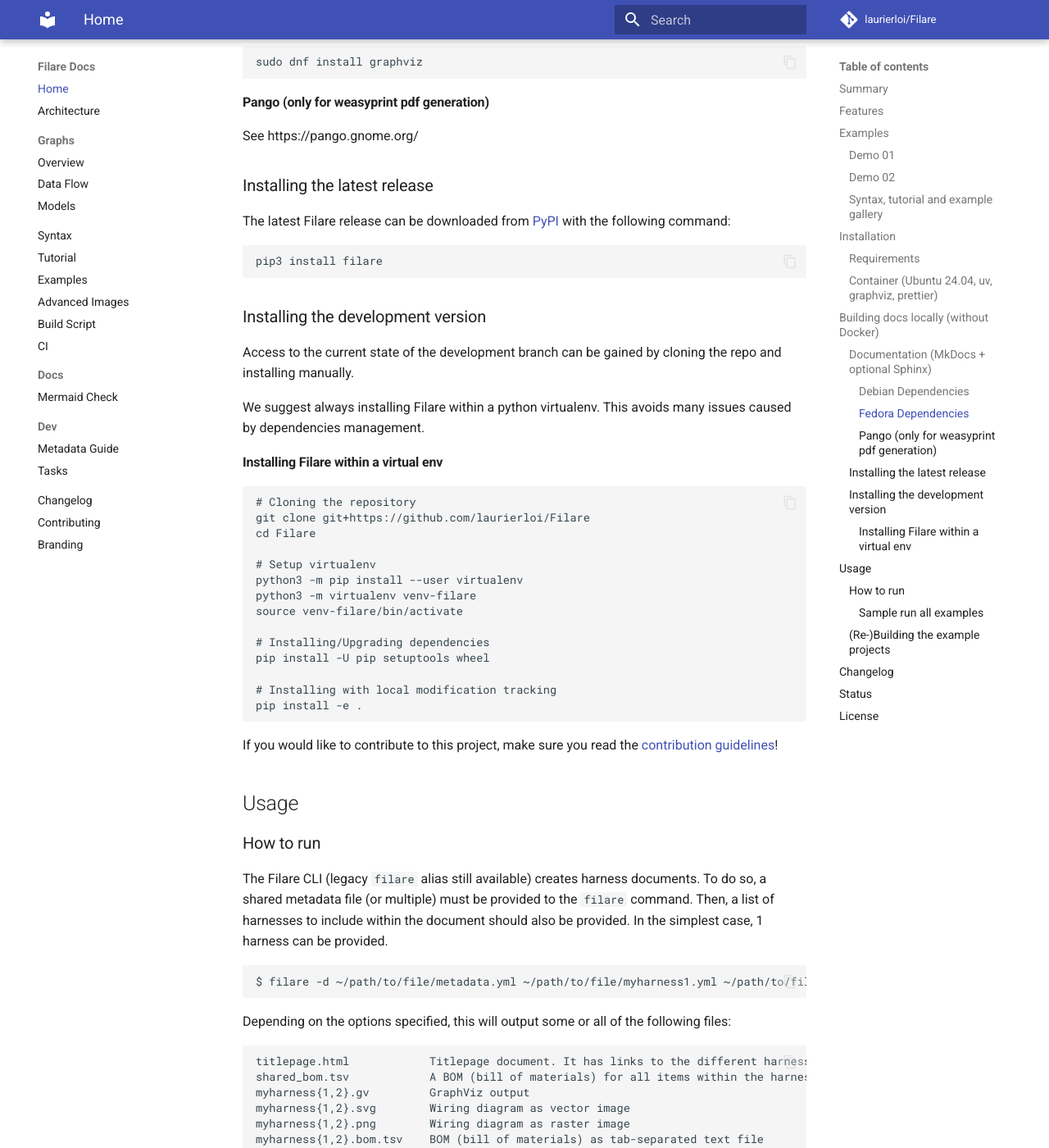
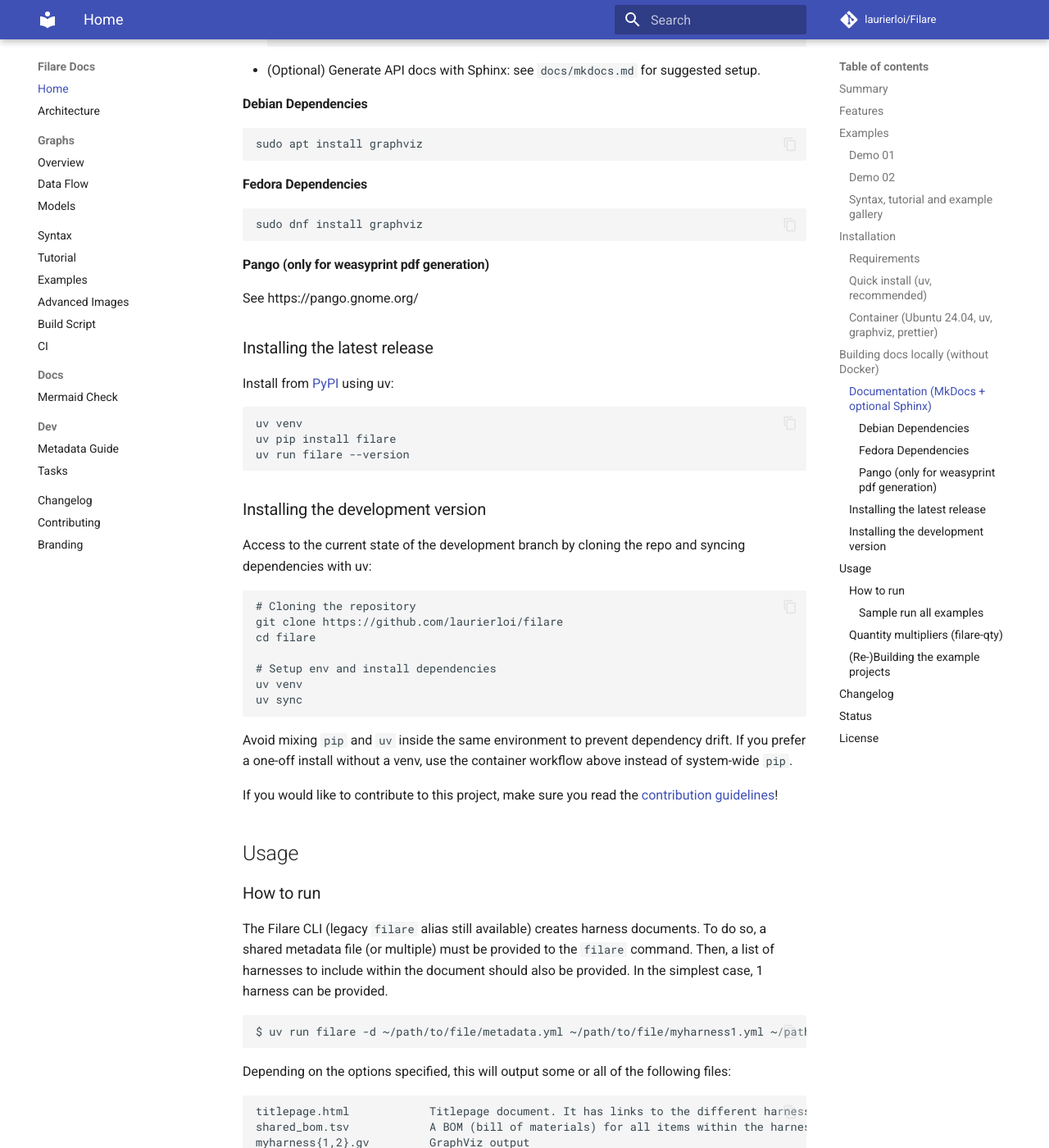
Before and after one commit to laurierloi/filare, an MkDocs documentation site: the page built from docs/README.md, in a window 1280 px wide and 1400 px high, scrolled down 4642 px. Shown: the whole window at 82% size. Built offline with MkDocs 1.6.1 and Material for MkDocs 9.7.7, drawn with Linux system fonts in a browser that asks for light colours; comment, search, counter and statistics services are not loaded; some of the changed text lies outside the part shown.

Commit message:
docs: document uv workflow and filare-qty

````diff
--- a/docs/README.md
+++ b/docs/README.md
@@ -82,7 +82,7 @@
 
 Read the [syntax description](syntax.md) to learn about Filare's features and how to use them.
 
-See the [tutorial page](tutorial/readme.md) for sample code, as well as the [example gallery](examples/readme.md) to see more of what Filare can do.
+See the [tutorial page](https://github.com/laurierloi/filare/blob/main/tutorial/readme.md) for sample code, as well as the [example gallery](https://github.com/laurierloi/filare/blob/main/examples/readme.md) to see more of what Filare can do.
 
 ## Installation
 
@@ -93,6 +93,16 @@
 Filare requires GraphViz to be installed in order to work. See the [GraphViz download page](https://graphviz.org/download/) for OS-specific instructions.
 
 _Note_: Ubuntu 18.04 LTS users in particular may need to separately install Python 3.7 or above, as that comes with Python 3.6 as the included system Python install. The option to generate pdf is not supported for python 3.7, so it might not be possible to use with this version of Ubuntu. If you are forced to use Ubuntu 18.04 for some reason, fill up an issue/MR and I can provide a Docker image to perform the generation.
+
+### Quick install (uv, recommended)
+
+Filare uses the [uv](https://docs.astral.sh/uv/) workflow for dependency management and command execution.
+
+```
+uv venv
+uv sync
+uv run filare --help
+```
 
 ### Container (Ubuntu 24.04, uv, graphviz, prettier)
 
@@ -122,7 +132,7 @@
   ```
 - Build and serve docs (port 9000):
   ```
-  docker run --rm -p 9000:9000 -v "$PWD":/app filare bash -lc 'cd /app && uv run --no-sync mkdocs build && cd site && python3 -m http.server 9000'
+  docker run --rm -p 9000:9000 -v "$PWD":/app filare bash -lc 'cd /app && uv run --no-sync mkdocs build && cd site && uv run --no-sync python -m http.server 9000'
   ```
 
 ## Building docs locally (without Docker)
@@ -131,14 +141,14 @@
 
 ```
 uv run --no-sync mkdocs build
-python3 -m http.server 9000 --directory site
+uv run --no-sync python -m http.server 9000 --directory site
 ```
 
 Then open http://localhost:9000.
 
 - Run tests:
   ```
-  docker run --rm -v "$PWD":/app filare uv run --no-sync pytest
+  uv run --no-sync pytest
   ```
 
 ### Documentation (MkDocs + optional Sphinx)
@@ -171,37 +181,29 @@
 
 ### Installing the latest release
 
-The latest Filare release can be downloaded from [PyPI](https://pypi.org/project/filare/) with the following command:
+Install from [PyPI](https://pypi.org/project/filare/) using uv:
 
 ```
-pip3 install filare
+uv venv
+uv pip install filare
+uv run filare --version
 ```
 
 ### Installing the development version
 
-Access to the current state of the development branch can be gained by cloning the repo and installing manually.
-
-We suggest always installing Filare within a python virtualenv. This avoids many issues caused by
-dependencies management.
-
-#### Installing Filare within a virtual env
+Access to the current state of the development branch by cloning the repo and syncing dependencies with uv:
 
 ```
 # Cloning the repository
-git clone git+https://github.com/laurierloi/Filare
-cd Filare
+git clone https://github.com/laurierloi/filare
+cd filare
 
-# Setup virtualenv
-python3 -m pip install --user virtualenv
-python3 -m virtualenv venv-filare
-source venv-filare/bin/activate
+# Setup env and install dependencies
+uv venv
+uv sync
+```
 
-# Installing/Upgrading dependencies
-pip install -U pip setuptools wheel
-
-# Installing with local modification tracking
-pip install -e .
-```
+Avoid mixing `pip` and `uv` inside the same environment to prevent dependency drift. If you prefer a one-off install without a venv, use the container workflow above instead of system-wide `pip`.
 
 If you would like to contribute to this project, make sure you read the [contribution guidelines](CONTRIBUTING.md)!
 
@@ -215,7 +217,7 @@
 In the simplest case, 1 harness can be provided.
 
 ```
-$ filare -d ~/path/to/file/metadata.yml ~/path/to/file/myharness1.yml ~/path/to/file/myharness2.yml
+$ uv run filare -d ~/path/to/file/metadata.yml ~/path/to/file/myharness1.yml ~/path/to/file/myharness2.yml
 ```
 
 Depending on the options specified, this will output some or all of the following files:
@@ -230,25 +232,39 @@
 myharness{1,2}.html       HTML page with wiring diagram and BOM embedded
 ```
 
-Wildcars in the file path are also supported to process multiple files at once, e.g.:
+Wildcards in the file path are also supported to process multiple files at once, e.g.:
 
 ```
-$ filare ~/path/to/files/*.yml
+$ uv run filare ~/path/to/files/*.yml
 ```
 
 To see how to specify the output formats, as well as additional options, run:
 
 ```
-$ filare --help
+$ uv run filare --help
 ```
 
 #### Sample run all examples
 
 ```
-$ filare -d examples/metadata.yml examples/ex*.yml
+$ uv run filare -d examples/metadata.yml examples/ex*.yml
 ```
 
 Then open `examples/titlepage.html` to open the document root
+
+### Quantity multipliers (`filare-qty`)
+
+Use `filare-qty` to capture per-harness quantity multipliers before generating a shared BOM with `filare`.
+
+```
+# Prompt for multipliers (or reuse an existing quantity_multipliers.txt)
+$ uv run filare-qty tests/bom/bomqty.yml
+
+# Apply the multipliers when building the shared BOM
+$ uv run filare tests/bom/bomqty.yml --use-qty-multipliers
+```
+
+By default the multipliers are stored as JSON in `quantity_multipliers.txt` next to the harness file; override the path with `--multiplier-file-name` and re-prompt with `--force-new`.
 
 ### (Re-)Building the example projects
 
````
Also changed, not shown: README.md (+45 -29 lines), docs/issues/align-installation-instructions-with-uv.md (added, +14 -0 lines), docs/issues/clarify-connector-loops-docs.md (added, +14 -0 lines), docs/issues/document-filare-qty-cli.md (added, +14 -0 lines), docs/issues/fix-readme-link-targets.md (added, +14 -0 lines), docs/syntax.md (+17 -7 lines), 1 other file.
